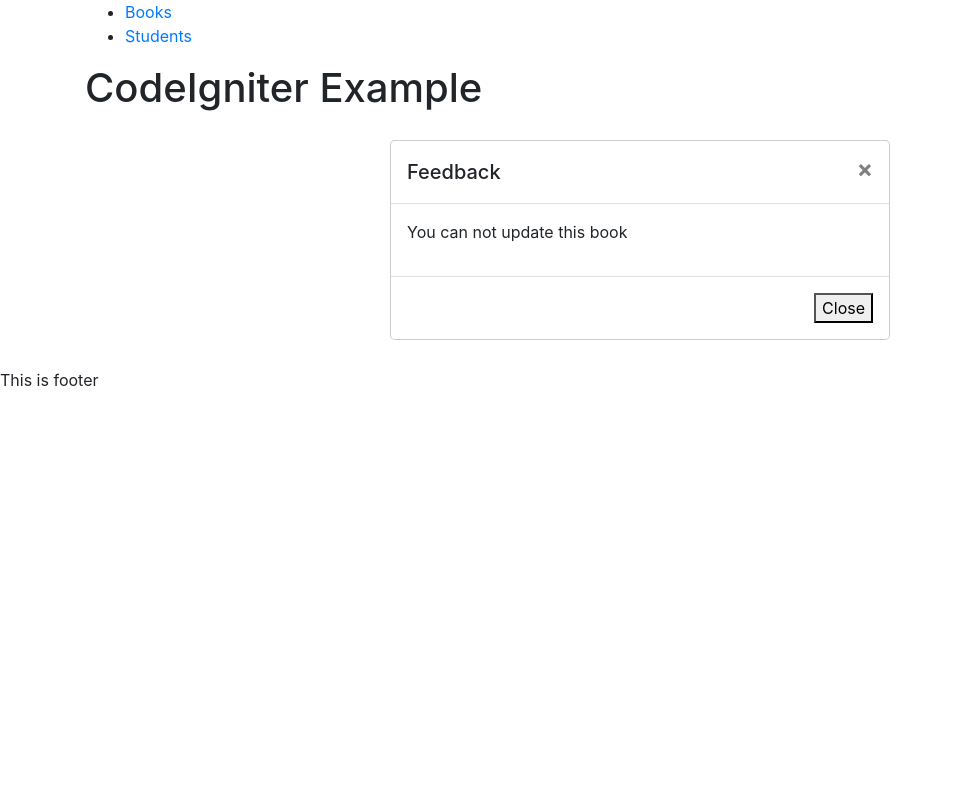
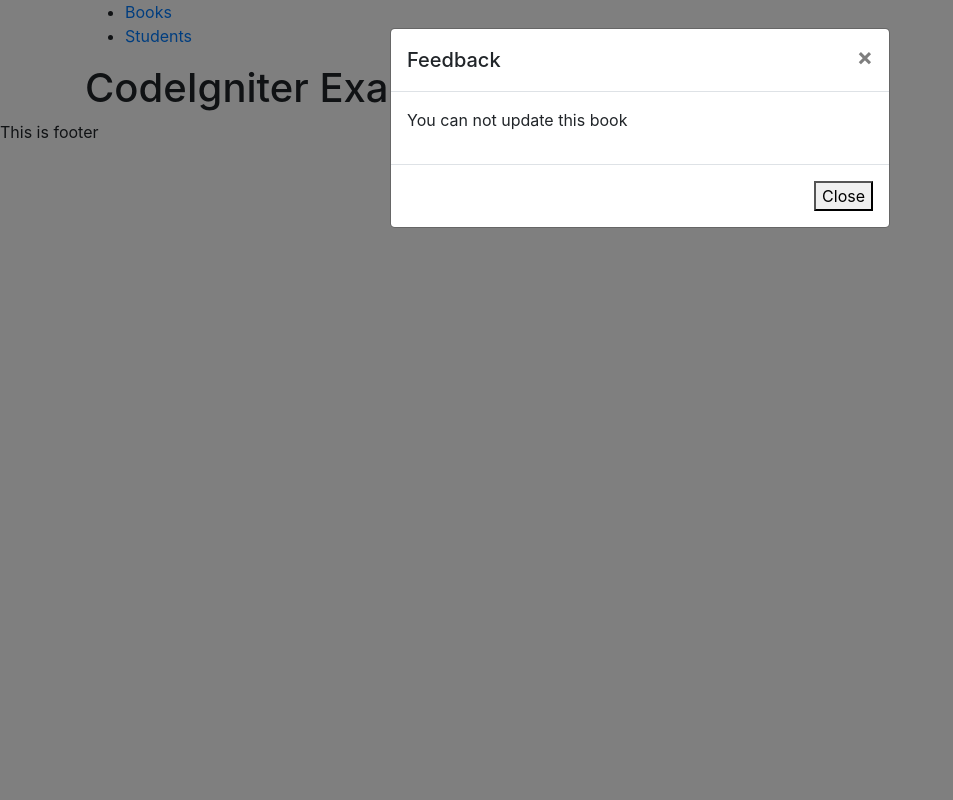
Before and after one commit to OamkDIn19Spring2020/groupX, a CodeIgniter app: page /database/index.php/book/edit_book in a window 1280 px wide. Shown: the whole page, without its empty margins (0-953 px from the left). Run offline with CodeIgniter, Linux system fonts and the light colour scheme.

Commit message:
modal problem fixed

```diff
--- a/application/controllers/Book.php
+++ b/application/controllers/Book.php
@@ -63,7 +63,6 @@ class Book extends CI_Controller{
         $data['page']='feedback/message_box';
         $this->load->view('menu/content',$data);
       }
-
   }
 
 }
--- a/application/views/book/show_books.php
+++ b/application/views/book/show_books.php
@@ -103,7 +103,7 @@
                                 <label for="delete_author">Author</label> <br>
                                 <input type="text" id="delete_author" name="author" value="" disabled> <br>
                               </div>
-                              <input type="submit" class="btn btn-danger" name="" value="Delete">
+                              <input type="submit" class="btn btn-danger " name="" value="Delete">
                             </form>
                         </div>
                         <div class="modal-footer">
--- a/application/views/feedback/message_box.php
+++ b/application/views/feedback/message_box.php
@@ -1,3 +1,4 @@
+<div class="modal fade" id="feedbackModal" role="dialog">
   <div class="modal-dialog" >
     <div class="modal-content">
       <div class="modal-header">
@@ -16,3 +17,8 @@
       </div>
     </div>
   </div>
+</div>
+
+<script>
+$('#feedbackModal').modal('toggle');
+</script>
```
